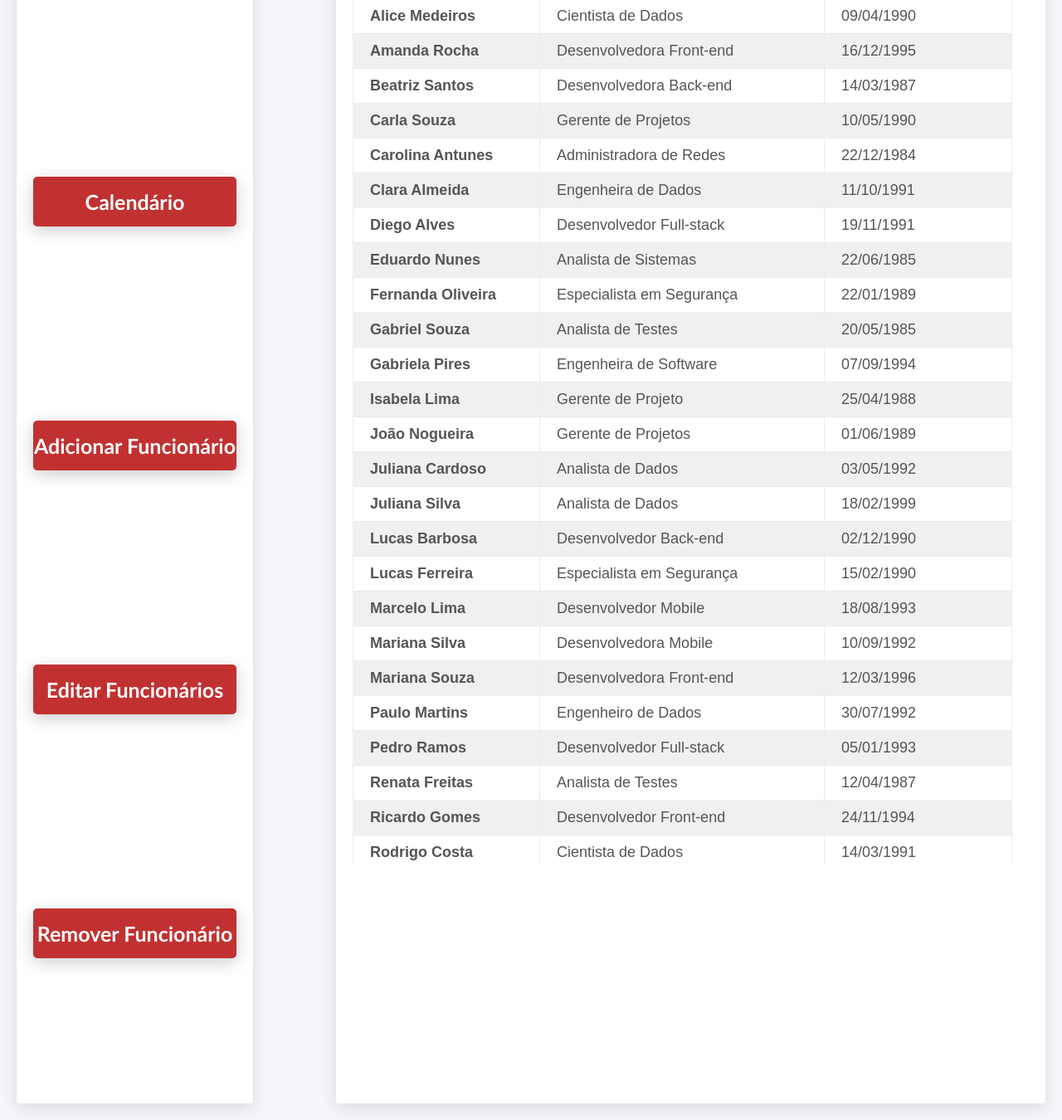
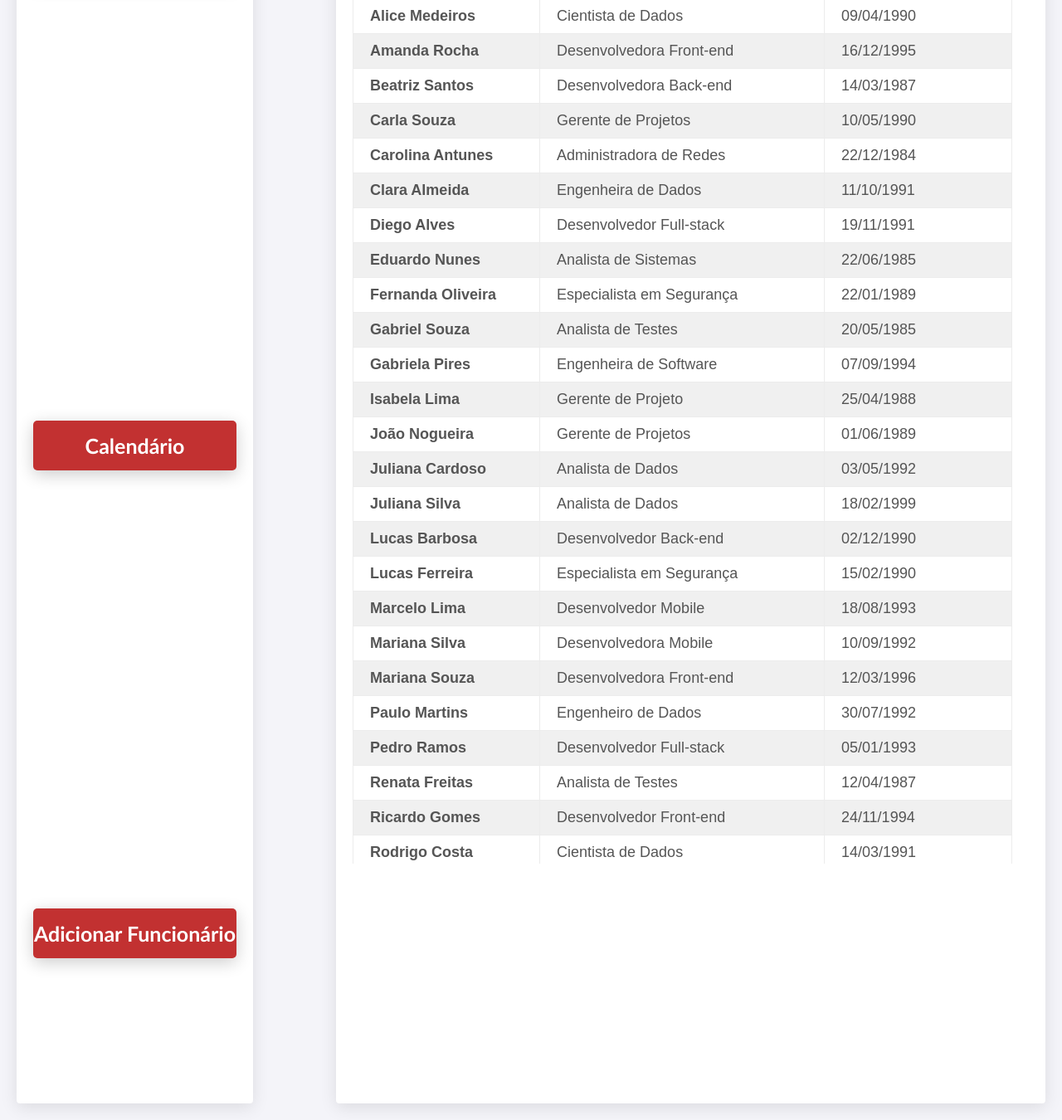
Before and after one commit to V1N1nam/Django, a Django app: page /main/ in a window 1280 px wide. Shown: the part 276-1626 px from the top of the page at 83% size. Run offline with Django 5.2, Linux system fonts and the light colour scheme; a user stored in the database is signed in; data comes from the database, SQL or seed files in the repository; both versions use the stored data as it was after the commit.

Commit message:
remove useless buttons on main

```diff
--- a/app/templates/main.html
+++ b/app/templates/main.html
@@ -22,12 +22,6 @@
 
                 <button class="addBtn" onclick="location.href='{% url 'adicionar_funcionario' %}'">
                     Adicionar Funcionário
-                </button>
-                <button class="editBtn">
-                    Editar Funcionários
-                </button>
-                <button class="deleteBtn">
-                    Remover Funcionário
                 </button>
             </div>
         </div>
```
Also changed, not shown: db.sqlite3.
